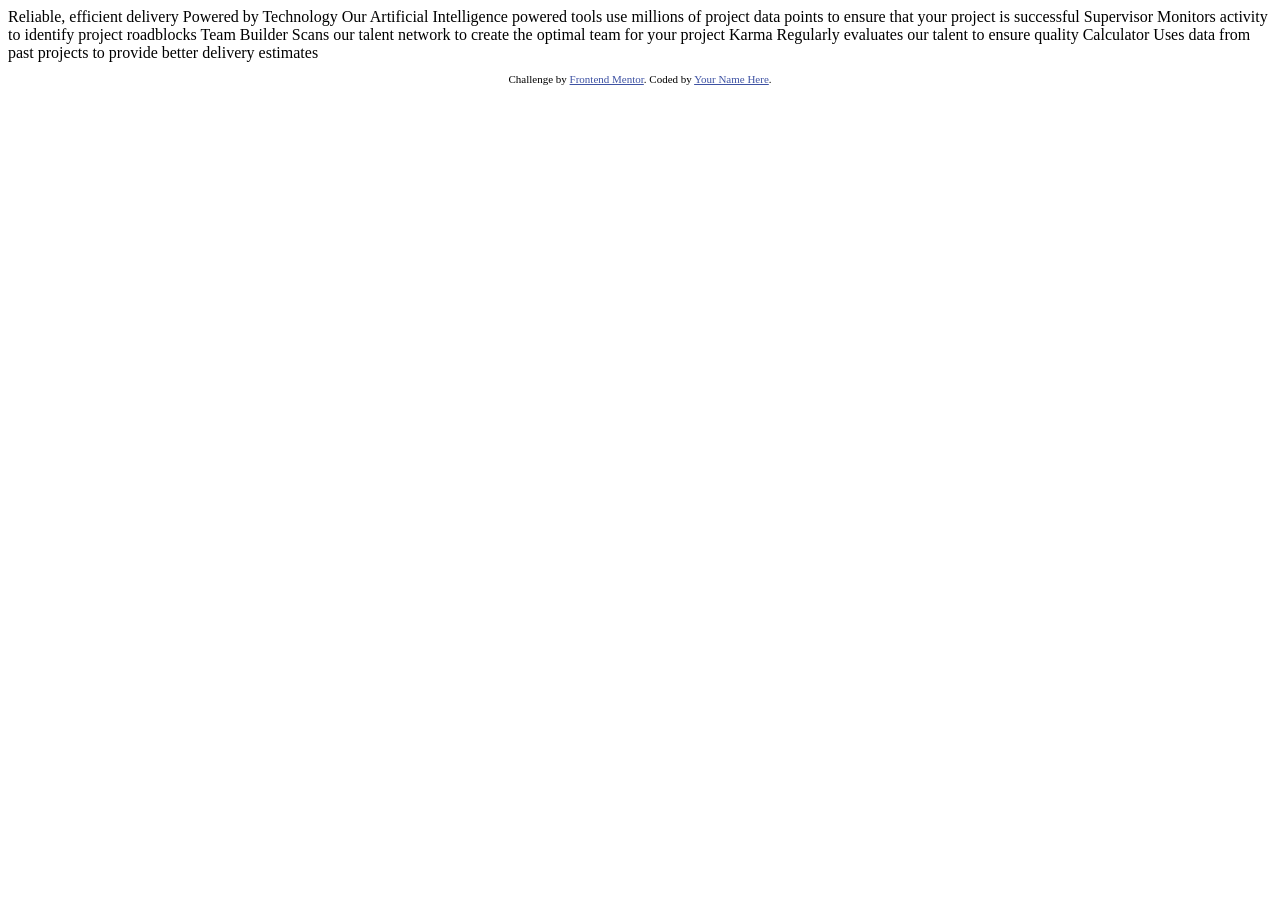
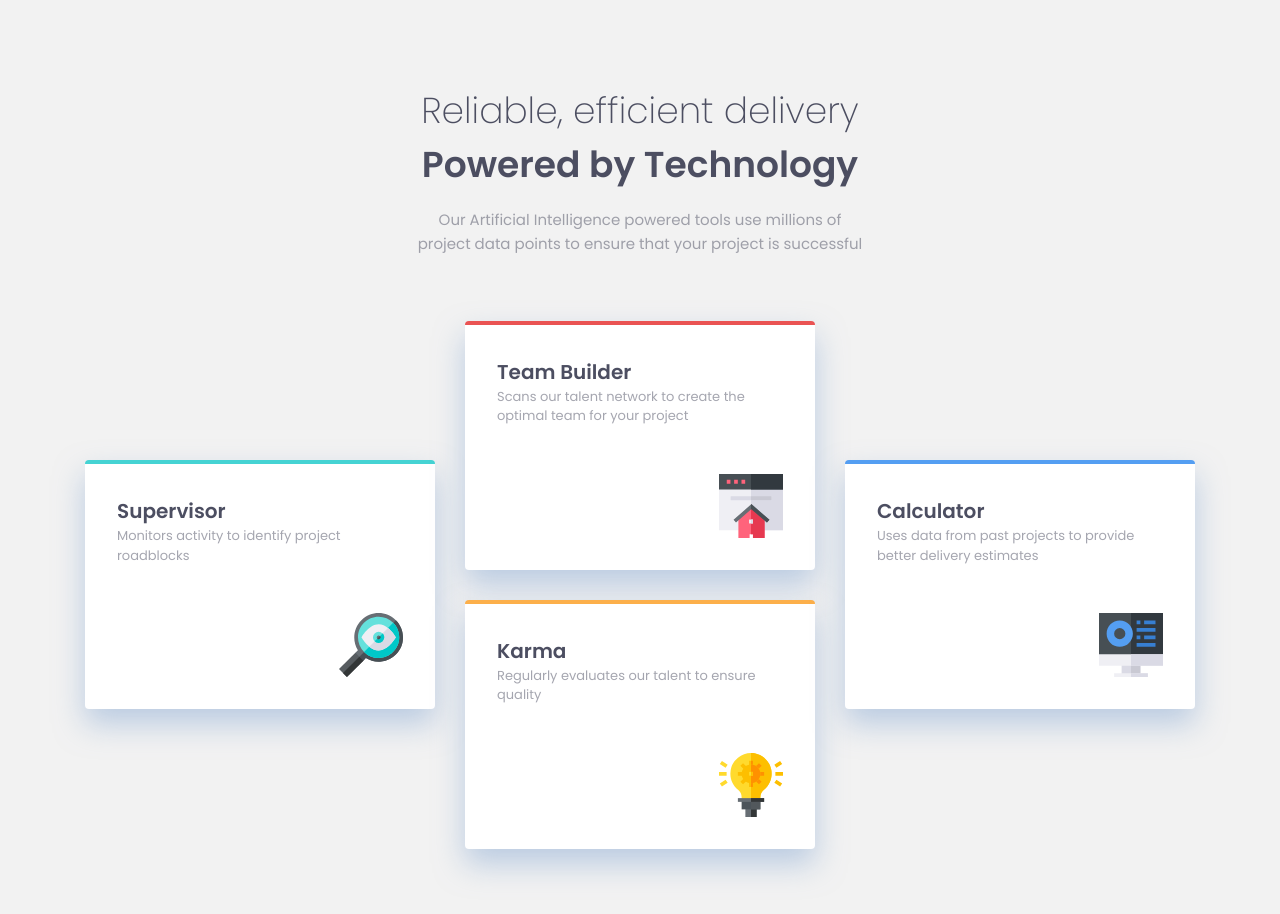
Before and after one commit to tomgeekery/four-card-feature-section, a website: page index.html in a window 1280 px wide. Before the commit the page ends 800 px from the top, so only its background shows below. Drawn offline with nearby package versions, Linux system fonts and the light colour scheme; files that its build step writes are made by us from their sources.

Commit message:
Add tailwind, postcss, and markup / style

```diff
--- /dev/null
+++ b/css/style.css
@@ -0,0 +1,5 @@
+@tailwind base;
+
+@tailwind components;
+
+@tailwind utilities;
--- a/index.html
+++ b/index.html
@@ -1,45 +1,100 @@
 <!DOCTYPE html>
 <html lang="en">
-<head>
-  <meta charset="UTF-8">
-  <meta name="viewport" content="width=device-width, initial-scale=1.0"> <!-- displays site properly based on user's device -->
+  <head>
+    <meta charset="UTF-8" />
+    <meta name="viewport" content="width=device-width, initial-scale=1.0" />
 
-  <link rel="icon" type="image/png" sizes="32x32" href="./images/favicon-32x32.png">
+    <title>Frontend Mentor | Four card feature section</title>
 
-  <title>Frontend Mentor | Four card feature section</title>
+    <link
+      rel="icon"
+      type="image/png"
+      sizes="32x32"
+      href="./images/favicon-32x32.png"
+    />
 
-  <!-- Feel free to remove these styles or customise in your own stylesheet 👍 -->
-  <style>
-    .attribution { font-size: 11px; text-align: center; }
-    .attribution a { color: hsl(228, 45%, 44%); }
-  </style>
-</head>
-<body>
+    <link rel="stylesheet" href="dist/style.css" />
+    <link
+      href="https://fonts.googleapis.com/css2?family=Poppins:wght@200;400;600&display=swap"
+      rel="stylesheet"
+    />
+  </head>
+  <body
+    class="container px-8 mx-auto mb-20 font-body mt-525 text-09375 text-very-dark-blue bg-concrete"
+  >
+    <section class="max-w-md mx-auto text-center mb-475 md:mb-16">
+      <h1 class="mb-4 text-2xl md:text-4xl">
+        <span class="block font-thin">Reliable, efficient delivery</span>
+        <span class="block font-semibold">Powered by Technology</span>
+      </h1>
+      <p class="leading-relaxed opacity-50">
+        Our Artificial Intelligence powered tools use millions of project data
+        points to ensure that your project is successful
+      </p>
+    </section>
 
-  Reliable, efficient delivery
-  Powered by Technology
+    <section class="md:flex md:items-center md:justify-center">
+      <div
+        class="flex flex-col mb-6 bg-white border-t-4 rounded md:w-21875 p-175 shadow-card border-cyan md:p-8 md:mb-0"
+      >
+        <h2 class="text-xl font-semibold">Supervisor</h2>
 
-  Our Artificial Intelligence powered tools use millions of project data points
-  to ensure that your project is successful
+        <p class="mb-8 opacity-50 text-08125 md:mb-12">
+          Monitors activity to identify project roadblocks
+        </p>
 
-  Supervisor
-  Monitors activity to identify project roadblocks
+        <img
+          class="self-end"
+          src="images/icon-supervisor.svg"
+          alt="magnifying glass"
+        />
+      </div>
 
-  Team Builder
-  Scans our talent network to create the optimal team for your project
+      <div class="md:w-21875 md:mx-1875">
+        <div
+          class="flex flex-col mb-6 bg-white border-t-4 rounded p-175 shadow-card border-red md:p-8 md:mb-1875"
+        >
+          <h2 class="text-xl font-semibold">Team Builder</h2>
 
-  Karma
-  Regularly evaluates our talent to ensure quality
+          <p class="mb-8 opacity-50 text-08125 md:mb-12">
+            Scans our talent network to create the optimal team for your project
+          </p>
 
-  Calculator
-  Uses data from past projects to provide better delivery estimates
+          <img
+            class="self-end"
+            src="images/icon-team-builder.svg"
+            alt="team builder"
+          />
+        </div>
 
+        <div
+          class="flex flex-col mb-6 bg-white border-t-4 rounded p-175 shadow-card border-orange md:p-8 md:mb-0"
+        >
+          <h2 class="text-xl font-semibold">Karma</h2>
 
-  <footer>
-    <p class="attribution">
-      Challenge by <a href="https://www.frontendmentor.io?ref=challenge" target="_blank">Frontend Mentor</a>.
-      Coded by <a href="#">Your Name Here</a>.
-    </p>
-  </footer>
-</body>
+          <p class="mb-8 opacity-50 text-08125 md:mb-12">
+            Regularly evaluates our talent to ensure quality
+          </p>
+
+          <img class="self-end" src="images/icon-karma.svg" alt="light bulb" />
+        </div>
+      </div>
+
+      <div
+        class="flex flex-col mb-6 bg-white border-t-4 rounded md:w-21875 p-175 shadow-card border-blue md:p-8 md:mb-0"
+      >
+        <h2 class="text-xl font-semibold">Calculator</h2>
+
+        <p class="mb-8 opacity-50 text-08125 md:mb-12">
+          Uses data from past projects to provide better delivery estimates
+        </p>
+
+        <img
+          class="self-end"
+          src="images/icon-calculator.svg"
+          alt="computer monitor"
+        />
+      </div>
+    </section>
+  </body>
 </html>
--- /dev/null
+++ b/postcss.config.js
@@ -0,0 +1,3 @@
+module.exports = {
+  plugins: [require("tailwindcss"), require("autoprefixer")],
+};
--- /dev/null
+++ b/tailwind.config.js
@@ -0,0 +1,39 @@
+module.exports = {
+  purge: ["index.html"],
+  theme: {
+    extend: {
+      boxShadow: {
+        card: "0px 15px 30px rgba(131, 166, 210, 0.5);",
+      },
+      fontFamily: {
+        body: ["Poppins", "sans-serif"],
+      },
+      fontSize: {
+        "08125": "0.8125rem",
+        "09375": "0.9375rem",
+      },
+      spacing: {
+        "175": "1.75rem",
+        "1875": "1.875rem",
+        "475": "4.75rem",
+        "525": "5.25rem",
+      },
+      width: {
+        "21875": "21.875rem",
+      },
+    },
+    colors: {
+      red: "hsl(0, 78%, 62%)",
+      cyan: "hsl(180, 62%, 55%)",
+      orange: "hsl(34, 97%, 64%)",
+      blue: "hsl(212, 86%, 64%)",
+      "very-dark-blue": "hsl(234, 12%, 34%)",
+      "grayish-blue": "hsl(229, 6%, 66%)",
+      "very-light-gray": "hsl(0, 0%, 98%)",
+      white: "#ffffff",
+      concrete: "#f2f2f2",
+    },
+  },
+  variants: {},
+  plugins: [],
+};
```
Also changed, not shown: package.json (added, +31 -0 lines), 2 other files.
